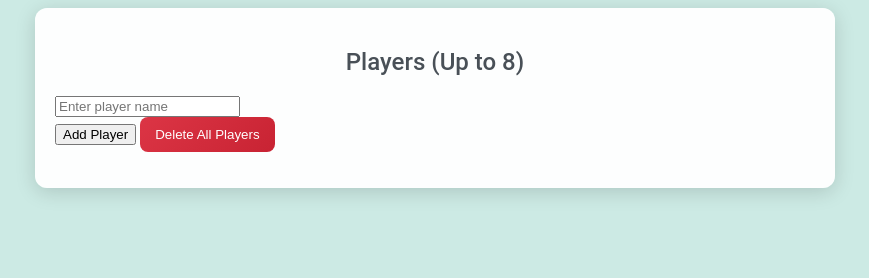
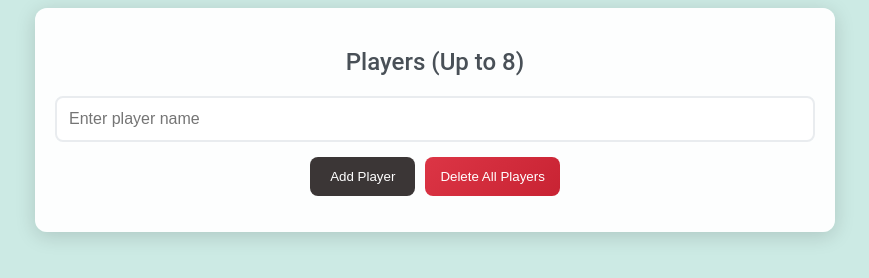
Before and after one commit to MYSCasanova/GameScorer, a plain HTML site: page index.html in a window 1280 px wide. Shown: the part 116-394 px from the top of the page, without its empty margins (205-1074 px from the left). Drawn offline with Linux system fonts and the light colour scheme.

Commit message:
Update style.css

```diff
--- a/style.css
+++ b/style.css
@@ -28,12 +28,13 @@ h2, h3 {
     box-shadow: 0 4px 20px rgba(0,0,0,0.15);
     backdrop-filter: blur(10px);
 }
-#add-player {
+#add-player-input {
     display: flex;
     gap: 10px;
     margin-bottom: 15px;
 }
-#add-player input {
+
+#add-player-input input {
     flex: 1;
     padding: 12px;
     border: 2px solid #e9ecef;
@@ -45,7 +46,14 @@ h2, h3 {
     outline: none;
     border-color: #007bff;
 }
-#add-player button {
+#add-player-buttons {
+    display: flex;
+    justify-content: center; /* centers buttons */
+    gap: 10px;
+    margin-top: 10px;
+}
+
+#add-player-buttons button {
     padding: 12px 20px;
     background: #3B3636;
     color: white;
```
